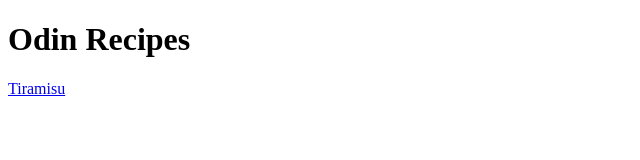
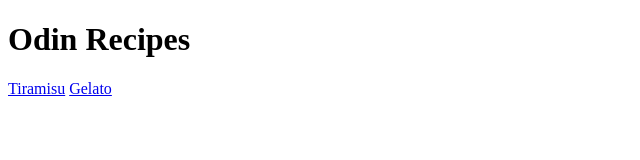
Before and after one commit to chybne/odin-recipes, a plain HTML site: page index.html in a window 1280 px wide. Shown: the full height of the page, 0-640 px from the left. Drawn offline with Linux system fonts and the light colour scheme.

Commit message:
Add link to gelato recipe page in index.html

```diff
--- a/index.html
+++ b/index.html
@@ -7,5 +7,6 @@
     <body>
         <h1>Odin Recipes</h1>
         <a href="./recipes/tiramisu.html">Tiramisu</a>
+        <a href="./recipes/gelato.html">Gelato</a>
     </body>
 </html>
```
